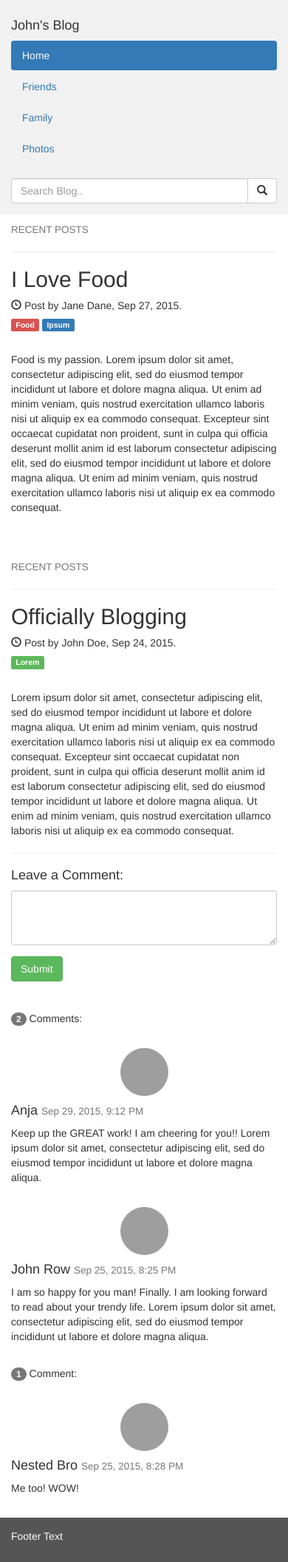
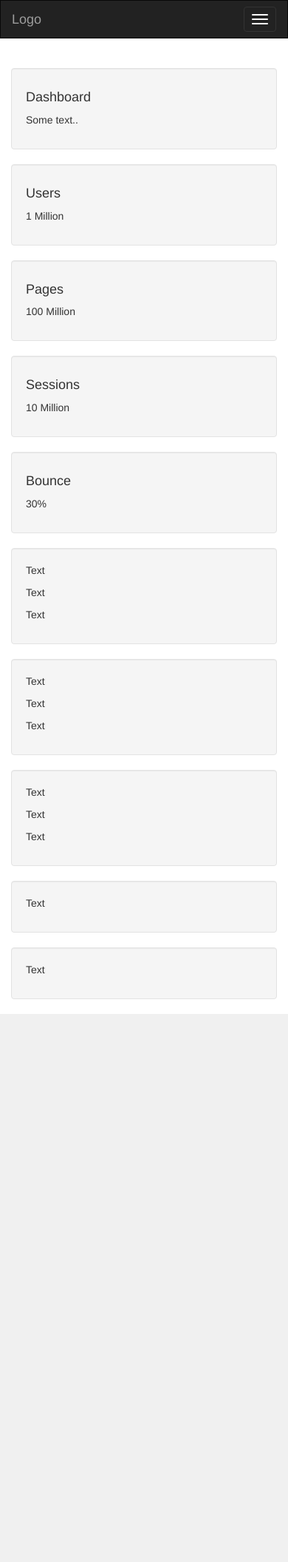
Before and after one commit to kaiserthiago/market, a Django app: page /supermarket/teste2 in a window 390 px wide. Shown: the whole page at 74% size. After the commit the page ends 1371 px from the top, so only its background shows below. Run offline with Django 3.2, Linux system fonts and the light colour scheme; some libraries are stand-ins or nearby versions; grey boxes are pictures that could not be loaded.

Commit message:
responsive

```diff
--- a/supermarket/templates/supermarket/home.html
+++ b/supermarket/templates/supermarket/home.html
@@ -13,7 +13,7 @@
 {% block principal %}
     <div id="about" class="container-fluid">
         <div class="row">
-            <div class="col-sm-8">
+            <div class="col-sm-12">
                 <h2 class="text-center">SuperMarket</h2>
                 <p>Uma nova experiência em pesquisa de produtos de supermercados</p>
                 <br>
--- a/supermarket/templates/supermarket/teste2.html
+++ b/supermarket/templates/supermarket/teste2.html
@@ -779,8 +779,8 @@
   <script src="https://ajax.googleapis.com/ajax/libs/jquery/3.2.1/jquery.min.js"></script>
   <script src="https://maxcdn.bootstrapcdn.com/bootstrap/3.3.7/js/bootstrap.min.js"></script>
   <style>
-    /* Set height of the grid so .sidenav can be 100% (adjust if needed) */
-    .row.content {height: 1500px}
+    /* Set height of the grid so .sidenav can be 100% (adjust as needed) */
+    .row.content {height: 550px}
 
     /* Set gray background color and 100% height */
     .sidenav {
@@ -788,99 +788,111 @@
       height: 100%;
     }
 
-    /* Set black background color, white text and some padding */
-    footer {
-      background-color: #555;
-      color: white;
-      padding: 15px;
-    }
-
-    /* On small screens, set height to 'auto' for sidenav and grid */
+    /* On small screens, set height to 'auto' for the grid */
     @media screen and (max-width: 767px) {
-      .sidenav {
-        height: auto;
-        padding: 15px;
-      }
       .row.content {height: auto;}
     }
   </style>
 </head>
 <body>
 
+<nav class="navbar navbar-inverse visible-xs">
+  <div class="container-fluid">
+    <div class="navbar-header">
+      <button type="button" class="navbar-toggle" data-toggle="collapse" data-target="#myNavbar">
+        <span class="icon-bar"></span>
+        <span class="icon-bar"></span>
+        <span class="icon-bar"></span>
+      </button>
+      <a class="navbar-brand" href="#">Logo</a>
+    </div>
+    <div class="collapse navbar-collapse" id="myNavbar">
+      <ul class="nav navbar-nav">
+        <li class="active"><a href="#">Dashboard</a></li>
+        <li><a href="#">Age</a></li>
+        <li><a href="#">Gender</a></li>
+        <li><a href="#">Geo</a></li>
+      </ul>
+    </div>
+  </div>
+</nav>
+
 <div class="container-fluid">
   <div class="row content">
-    <div class="col-sm-3 sidenav">
-      <h4>John's Blog</h4>
+    <div class="col-sm-3 sidenav hidden-xs">
+      <h2>Logo</h2>
       <ul class="nav nav-pills nav-stacked">
-        <li class="active"><a href="#section1">Home</a></li>
-        <li><a href="#section2">Friends</a></li>
-        <li><a href="#section3">Family</a></li>
-        <li><a href="#section3">Photos</a></li>
+        <li class="active"><a href="#section1">Dashboard</a></li>
+        <li><a href="#section2">Age</a></li>
+        <li><a href="#section3">Gender</a></li>
+        <li><a href="#section3">Geo</a></li>
       </ul><br>
-      <div class="input-group">
-        <input type="text" class="form-control" placeholder="Search Blog..">
-        <span class="input-group-btn">
-          <button class="btn btn-default" type="button">
-            <span class="glyphicon glyphicon-search"></span>
-          </button>
-        </span>
-      </div>
     </div>
+    <br>
 
     <div class="col-sm-9">
-      <h4><small>RECENT POSTS</small></h4>
-      <hr>
-      <h2>I Love Food</h2>
-      <h5><span class="glyphicon glyphicon-time"></span> Post by Jane Dane, Sep 27, 2015.</h5>
-      <h5><span class="label label-danger">Food</span> <span class="label label-primary">Ipsum</span></h5><br>
-      <p>Food is my passion. Lorem ipsum dolor sit amet, consectetur adipiscing elit, sed do eiusmod tempor incididunt ut labore et dolore magna aliqua. Ut enim ad minim veniam, quis nostrud exercitation ullamco laboris nisi ut aliquip ex ea commodo consequat. Excepteur sint occaecat cupidatat non proident, sunt in culpa qui officia deserunt mollit anim id est laborum consectetur adipiscing elit, sed do eiusmod tempor incididunt ut labore et dolore magna aliqua. Ut enim ad minim veniam, quis nostrud exercitation ullamco laboris nisi ut aliquip ex ea commodo consequat.</p>
-      <br><br>
-
-      <h4><small>RECENT POSTS</small></h4>
-      <hr>
-      <h2>Officially Blogging</h2>
-      <h5><span class="glyphicon glyphicon-time"></span> Post by John Doe, Sep 24, 2015.</h5>
-      <h5><span class="label label-success">Lorem</span></h5><br>
-      <p>Lorem ipsum dolor sit amet, consectetur adipiscing elit, sed do eiusmod tempor incididunt ut labore et dolore magna aliqua. Ut enim ad minim veniam, quis nostrud exercitation ullamco laboris nisi ut aliquip ex ea commodo consequat. Excepteur sint occaecat cupidatat non proident, sunt in culpa qui officia deserunt mollit anim id est laborum consectetur adipiscing elit, sed do eiusmod tempor incididunt ut labore et dolore magna aliqua. Ut enim ad minim veniam, quis nostrud exercitation ullamco laboris nisi ut aliquip ex ea commodo consequat.</p>
-      <hr>
-
-      <h4>Leave a Comment:</h4>
-      <form role="form">
-        <div class="form-group">
-          <textarea class="form-control" rows="3" required></textarea>
+      <div class="well">
+        <h4>Dashboard</h4>
+        <p>Some text..</p>
+      </div>
+      <div class="row">
+        <div class="col-sm-3">
+          <div class="well">
+            <h4>Users</h4>
+            <p>1 Million</p>
+          </div>
         </div>
-        <button type="submit" class="btn btn-success">Submit</button>
-      </form>
-      <br><br>
-
-      <p><span class="badge">2</span> Comments:</p><br>
-
+        <div class="col-sm-3">
+          <div class="well">
+            <h4>Pages</h4>
+            <p>100 Million</p>
+          </div>
+        </div>
+        <div class="col-sm-3">
+          <div class="well">
+            <h4>Sessions</h4>
+            <p>10 Million</p>
+          </div>
+        </div>
+        <div class="col-sm-3">
+          <div class="well">
+            <h4>Bounce</h4>
+            <p>30%</p>
+          </div>
+        </div>
+      </div>
       <div class="row">
-        <div class="col-sm-2 text-center">
-          <img src="bandmember.jpg" class="img-circle" height="65" width="65" alt="Avatar">
+        <div class="col-sm-4">
+          <div class="well">
+            <p>Text</p>
+            <p>Text</p>
+            <p>Text</p>
+          </div>
         </div>
-        <div class="col-sm-10">
-          <h4>Anja <small>Sep 29, 2015, 9:12 PM</small></h4>
-          <p>Keep up the GREAT work! I am cheering for you!! Lorem ipsum dolor sit amet, consectetur adipiscing elit, sed do eiusmod tempor incididunt ut labore et dolore magna aliqua.</p>
-          <br>
+        <div class="col-sm-4">
+          <div class="well">
+            <p>Text</p>
+            <p>Text</p>
+            <p>Text</p>
+          </div>
         </div>
-        <div class="col-sm-2 text-center">
-          <img src="bird.jpg" class="img-circle" height="65" width="65" alt="Avatar">
+        <div class="col-sm-4">
+          <div class="well">
+            <p>Text</p>
+            <p>Text</p>
+            <p>Text</p>
+          </div>
         </div>
-        <div class="col-sm-10">
-          <h4>John Row <small>Sep 25, 2015, 8:25 PM</small></h4>
-          <p>I am so happy for you man! Finally. I am looking forward to read about your trendy life. Lorem ipsum dolor sit amet, consectetur adipiscing elit, sed do eiusmod tempor incididunt ut labore et dolore magna aliqua.</p>
-          <br>
-          <p><span class="badge">1</span> Comment:</p><br>
-          <div class="row">
-            <div class="col-sm-2 text-center">
-              <img src="bird.jpg" class="img-circle" height="65" width="65" alt="Avatar">
-            </div>
-            <div class="col-xs-10">
-              <h4>Nested Bro <small>Sep 25, 2015, 8:28 PM</small></h4>
-              <p>Me too! WOW!</p>
-              <br>
-            </div>
+      </div>
+      <div class="row">
+        <div class="col-sm-8">
+          <div class="well">
+            <p>Text</p>
+          </div>
+        </div>
+        <div class="col-sm-4">
+          <div class="well">
+            <p>Text</p>
           </div>
         </div>
       </div>
@@ -888,9 +900,5 @@
   </div>
 </div>
 
-<footer class="container-fluid">
-  <p>Footer Text</p>
-</footer>
-
 </body>
 </html>
```
Also changed, not shown: supermarket/templates/supermarket/layout.html (+6 -6 lines), supermarket/templates/supermarket/promocoes.html (+21 -21 lines).
